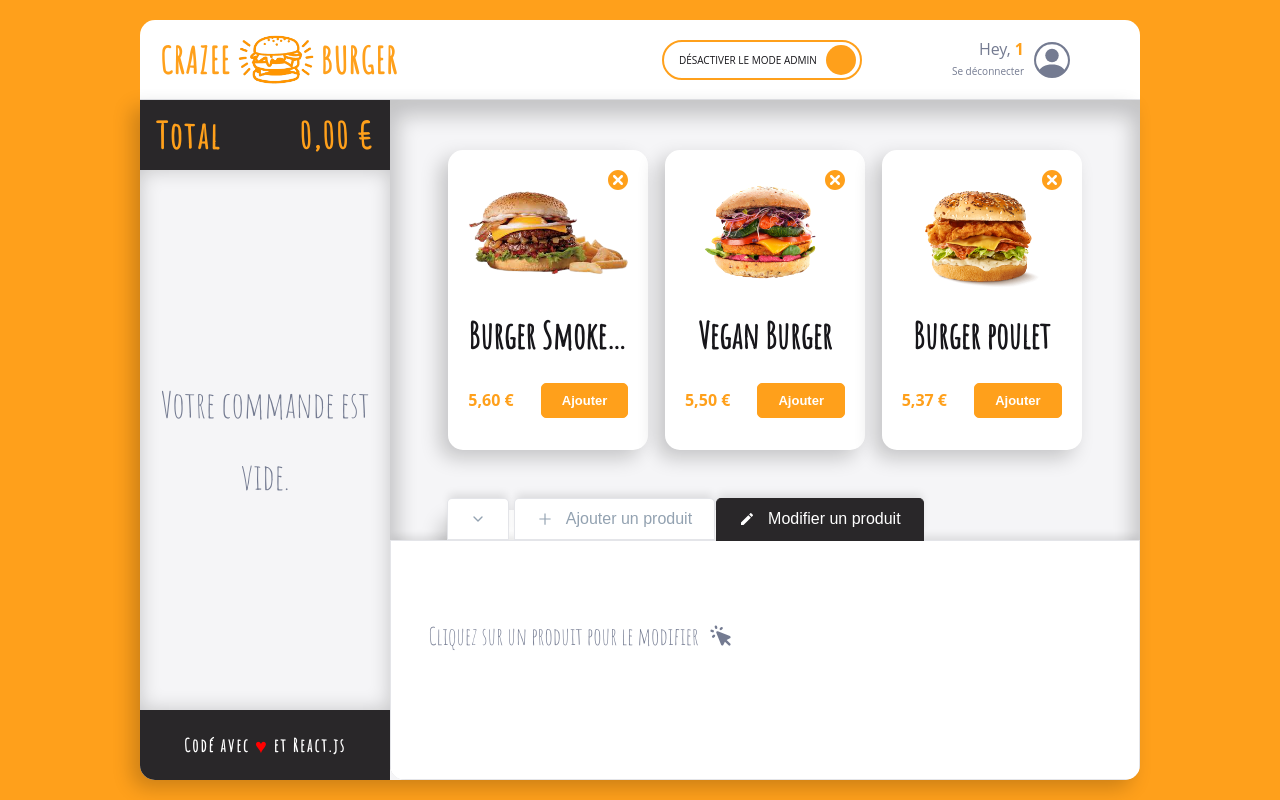
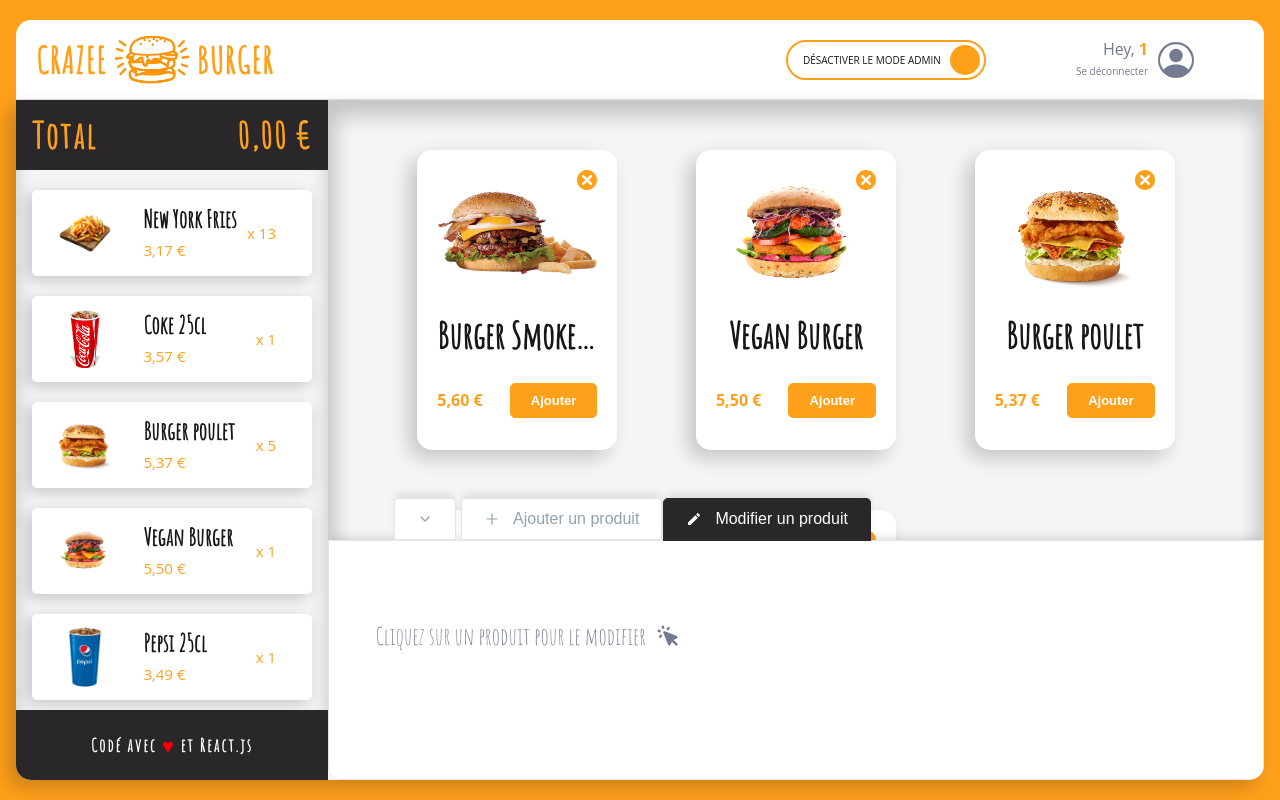
Before and after one commit to NFiker/crazee-burger, a React (Vite) app: page /order/1 in a window 1280 px wide. Built offline with nearby package versions, Linux system fonts and the light colour scheme; grey boxes are pictures that could not be loaded; a web font is replaced by a local one.

Commit message:
💄 F11: BASKET > Add BasketCard (Read Only)

```diff
--- a/src/components/pages/order/OrderPage.jsx
+++ b/src/components/pages/order/OrderPage.jsx
@@ -63,7 +63,7 @@ const OrderPageStyled = styled.div`
   .container {
     height: 95vh;
     margin: 0 1rem;
-    width: 1000px;
+    width: 1400px;
     display: flex;
     flex-direction: column;
     border-radius: ${theme.borderRadius.extraRound};
--- a/src/components/pages/order/main/basket/Basket.jsx
+++ b/src/components/pages/order/main/basket/Basket.jsx
@@ -16,13 +16,28 @@ export default function Basket() {
   return (
     <BasketStyled>
       <Total amountToPay={formatPrice(0)} />
-      {isBasketEmpty ? <EmptyBasket /> : <BasketProducts />}
+      {isBasketEmpty ? <EmptyBasket /> : <BasketProducts basket={basket} />}
       <Footer />
     </BasketStyled>
   );
 }
 
 const BasketStyled = styled.div`
+  background: ${theme.colors.background_white};
+  box-shadow: ${theme.shadows.basket};
   display: flex;
   flex-direction: column;
+  border-bottom-left-radius: ${theme.borderRadius.extraRound};
+  height: 85vh;
+
+  .head {
+    position: sticky;
+    top: 0;
+  }
+
+  .footer {
+    border-bottom-left-radius: ${theme.borderRadius.extraRound};
+    position: sticky;
+    bottom: 0;
+  }
 `;
--- /dev/null
+++ b/src/components/pages/order/main/basket/BasketCard.jsx
@@ -0,0 +1,165 @@
+import React from "react";
+import styled from "styled-components";
+import { theme } from "../../../../../theme";
+import { MdDeleteForever } from "react-icons/md";
+import { formatPrice } from "../../../../../utils/maths";
+
+export default function BasketCard({
+  title,
+  price,
+  quantity,
+  imageSource,
+  className,
+}) {
+  return (
+    <BasketCardStyled className={className}>
+      <div className="delete-button">
+        <MdDeleteForever className="icon" />
+      </div>
+      <div className="image">
+        <img src={imageSource} alt={title} />
+      </div>
+      <div className="text-info">
+        <div className="left-info">
+          <div className="title">
+            <span>{title}</span>
+          </div>
+          <span className="price">{formatPrice(price)}</span>
+        </div>
+        <div className="quantity">
+          <span>x {quantity}</span>
+        </div>
+      </div>
+    </BasketCardStyled>
+  );
+}
+
+const BasketCardStyled = styled.div`
+  cursor: ${({ isModeAdmin }) => (isModeAdmin ? "pointer" : "auto")};
+  /* border: 1px solid red; */
+  box-sizing: border-box;
+  height: 86px;
+  padding: 8px 16px;
+  display: grid;
+  grid-template-columns: 30% 1fr;
+
+  border-radius: ${theme.borderRadius.round};
+  background: ${theme.colors.white};
+  box-shadow: ${theme.shadows.cardBasket};
+
+  position: relative;
+
+  .image {
+    box-sizing: border-box;
+    height: 70px;
+    /* border: 1px solid red; */
+    img {
+      padding: 5px;
+      box-sizing: border-box;
+      height: 100%;
+      width: 100%;
+      object-fit: contain;
+    }
+  }
+
+  .text-info {
+    user-select: none;
+    box-sizing: border-box;
+    /* background: green; */
+    /* border: 1px solid green; */
+    display: grid;
+    grid-template-columns: 70% 1fr;
+    font-size: ${theme.fonts.size.P0};
+    color: ${theme.colors.primary};
+
+    .left-info {
+      display: grid;
+      grid-template-rows: 60% 40%;
+      margin-left: 21px;
+      /* align-items: center; */
+      .title {
+        display: flex;
+        align-items: center;
+        /* background: yellow; */
+        font-family: ${theme.fonts.style.brandFont};
+        font-size: ${theme.fonts.size.P3};
+        line-height: 32px;
+        font-weight: ${theme.fonts.weight.bold};
+        color: ${theme.colors.dark};
+        /* sans cette div avec "min-width: 0", l'ellipsis ne fonctionne pas dans un span : https://semicolon.dev/tutorial/css/text-overflow-ellipsis-doesnt-work#:~:text=If%20your%20text%2Doverflow%20is,Grid%20or%20on%20a%20Table. */
+        min-width: 0;
+        span {
+          overflow: hidden;
+          /* width: 100%; */
+          white-space: nowrap;
+          text-overflow: ellipsis;
+        }
+      }
+
+      .price {
+        /* background: blue; */
+        font-size: ${theme.fonts.size.SM};
+        font-weight: ${theme.fonts.weight.medium};
+        font-family: ${theme.fonts.style.uiFont};
+        /* color: ${theme.colors.white}; */
+      }
+    }
+
+    .quantity {
+      box-sizing: border-box;
+      /* border: 1px solid lightblue; */
+      /* background: lightblue; */
+      font-weight: ${theme.fonts.weight.medium};
+      display: flex;
+      align-items: center;
+      justify-content: flex-end;
+      margin-right: 20px;
+      font-size: ${theme.fonts.size.SM};
+    }
+  }
+
+  .delete-button {
+    display: none;
+    z-index: 1;
+  }
+
+  /* hover de la card */
+  :hover {
+    .delete-button {
+      /* border: 1px solid red; */
+      border: none;
+      box-sizing: border-box;
+      position: absolute;
+      top: 0;
+      right: 0;
+      bottom: 0;
+      width: 76px;
+      border-top-right-radius: ${theme.borderRadius.round};
+      border-bottom-right-radius: ${theme.borderRadius.round};
+      padding: 10px;
+      display: flex;
+      align-items: center;
+      justify-content: center;
+      background: ${theme.colors.red};
+      color: ${theme.colors.white};
+      cursor: pointer;
+
+      .icon {
+        width: ${theme.fonts.size.P3};
+        height: ${theme.fonts.size.P3};
+      }
+
+      /* behaviour on delete-button hover */
+      :hover {
+        .icon {
+          color: ${theme.colors.dark};
+        }
+        :active {
+          .icon {
+            color: ${theme.colors.white};
+          }
+        }
+      }
+    }
+  }
+`;
--- a/src/components/pages/order/main/basket/BasketProducts.jsx
+++ b/src/components/pages/order/main/basket/BasketProducts.jsx
@@ -1,5 +1,35 @@
 import React from "react";
+import styled from "styled-components";
+import BasketCard from "./BasketCard";
 
-export default function BasketProducts() {
-  return <div>BasketProducts</div>;
+export default function BasketProducts({ basket }) {
+  return (
+    <BasketProductsStyled>
+      {basket.map((basketProduct) => (
+        <div className="basket-card">
+          <BasketCard {...basketProduct} />
+        </div>
+      ))}
+    </BasketProductsStyled>
+  );
 }
+
+const BasketProductsStyled = styled.div`
+  flex: 1;
+  display: flex;
+  flex-direction: column;
+  overflow-y: auto;
+
+  .basket-card {
+    margin: 10px 16px;
+    height: 86px;
+    /* box-sizing: border-box; */
+
+    &:first-child {
+      margin-top: 20px;
+    }
+    &:last-child {
+      margin-bottom: 20px;
+    }
+  }
+`;
--- a/src/hooks/useBasket.js
+++ b/src/hooks/useBasket.js
@@ -2,6 +2,6 @@ import { fakeBasket } from "../fakeData/fakeBasket";
 import { useState } from "react";
 
 export const useBasket = () => {
-  const [basket, setBasket] = useState(fakeBasket.EMPTY);
+  const [basket, setBasket] = useState(fakeBasket.LARGE);
   return { basket };
 };
--- a/src/theme/index.js
+++ b/src/theme/index.js
@@ -71,6 +71,7 @@ const shadows = {
   strong: "0px 8px 20px 8px rgba(0, 0, 0, 0.2) inset",
   orangeHighlight: `0 0 8px 0 ${colors.primary} `,
   basket: "inset 0px 0px 20px rgba(0, 0, 0, 0.2)",
+  cardBasket: "-4px 4px 15px 0 rgb(0 0 0 / 20%)",
 };
 
 export const theme = {
```
Also changed, not shown: src/components/pages/order/main/basket/BasketCard2.js (added, +167 -0 lines).
